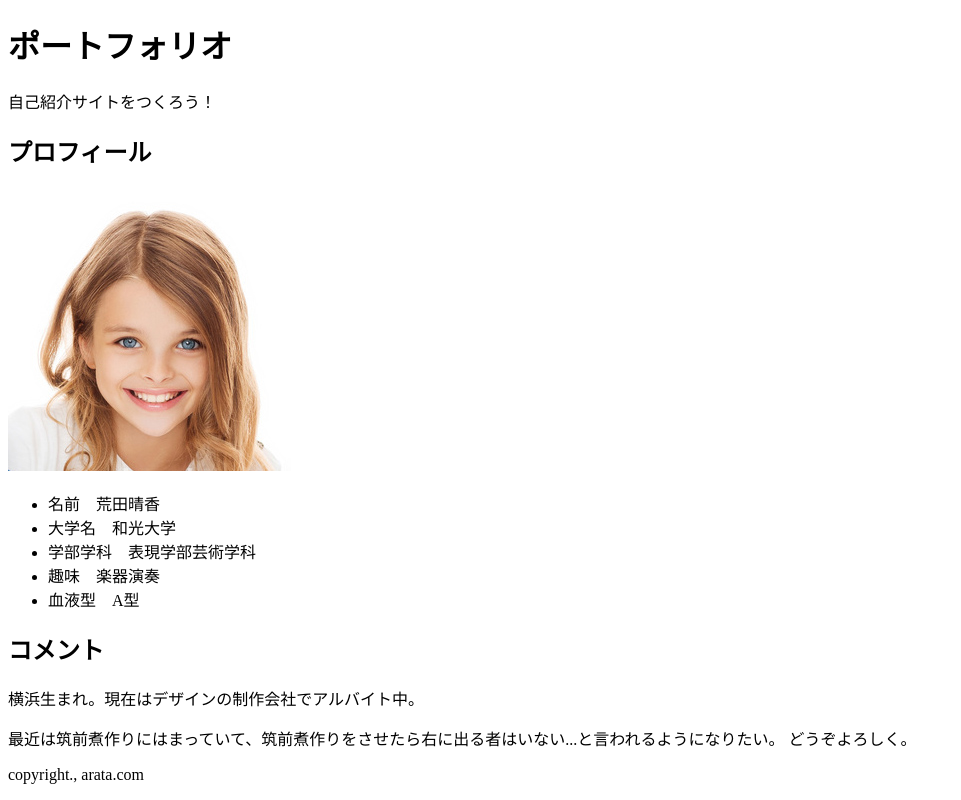
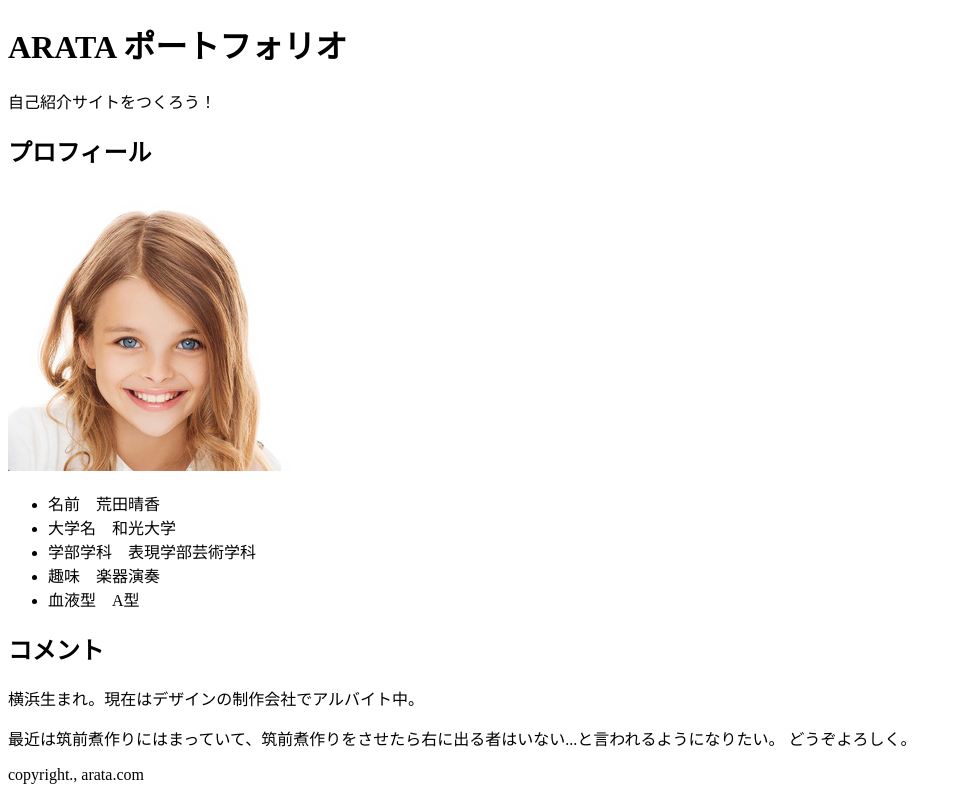
Before and after one commit to haruarata3241/profile, a plain HTML site: page index.html in a window 1280 px wide. Shown: the whole page, without its empty margins (0-961 px from the left). Drawn offline with Linux system fonts and the light colour scheme.

Commit message:
タイトル変更

```diff
--- a/index.html
+++ b/index.html
@@ -8,7 +8,7 @@
 
    <body>
 
-       <h1>ポートフォリオ</h1>
+       <h1>ARATA ポートフォリオ</h1>
        <p>自己紹介サイトをつくろう！</p>
 
 
```
